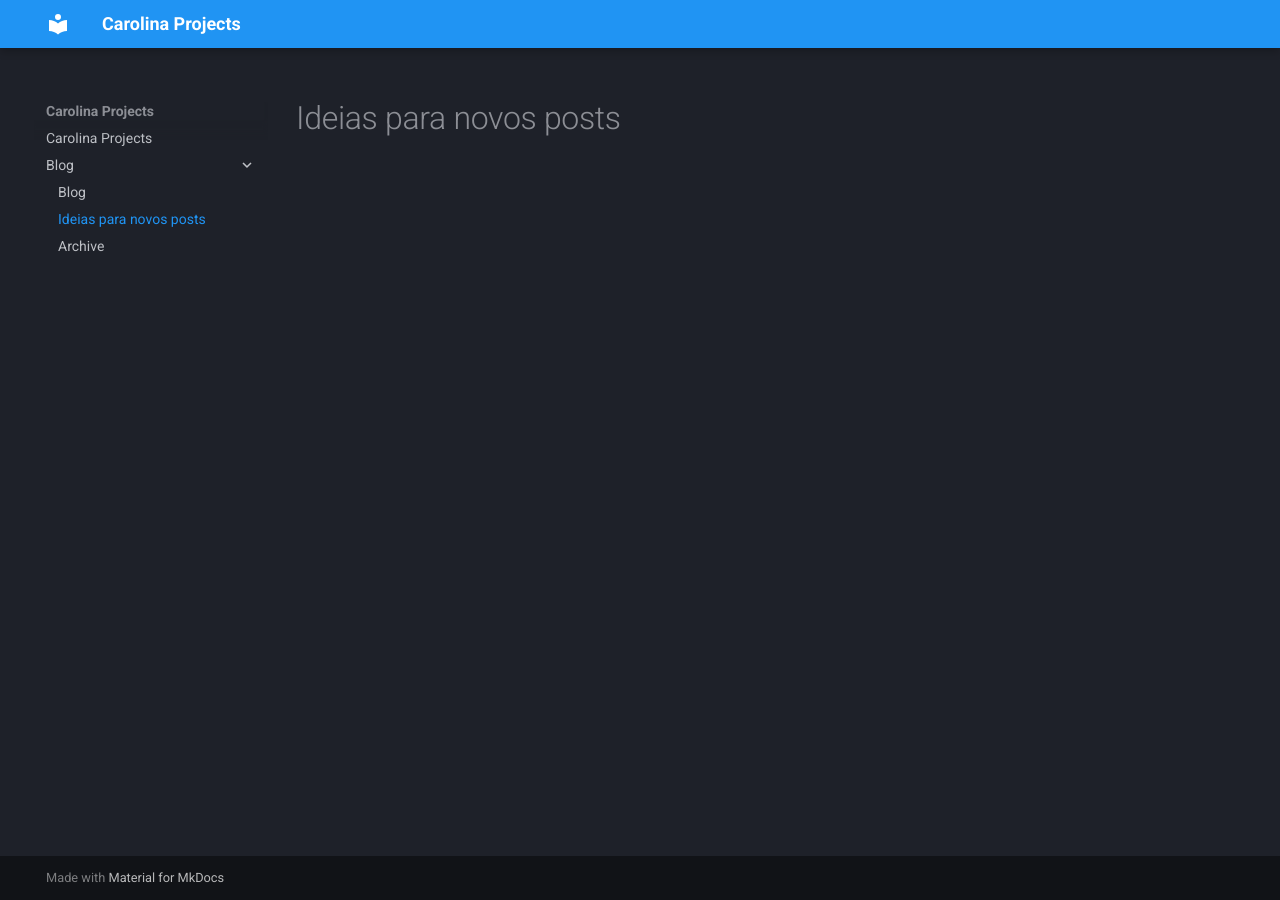
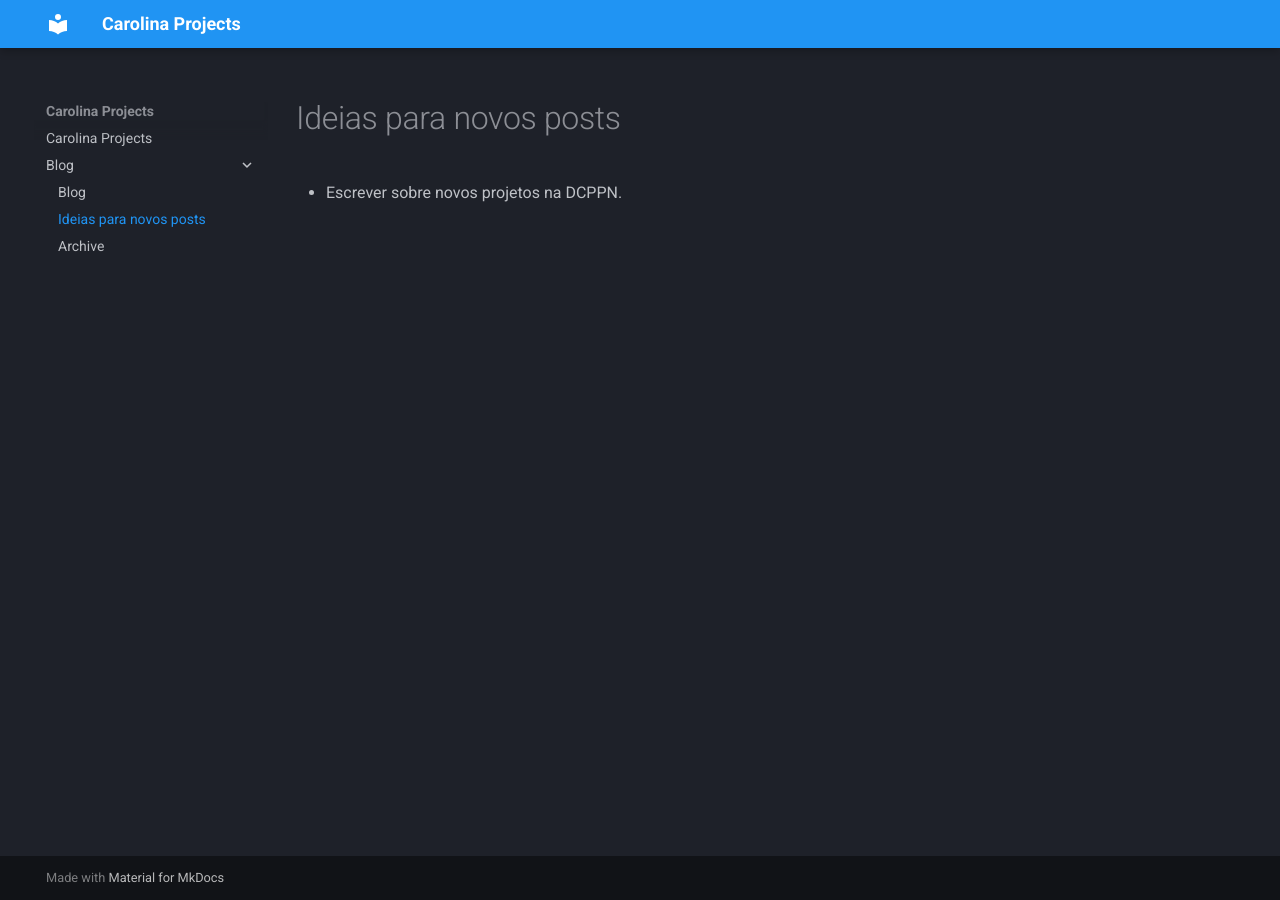
Before and after one commit to carolfmoreira/carolina-projects, an MkDocs documentation site: the page built from docs/blog/ideias_posts.md, in a window 1280 px wide. Built offline with MkDocs 1.6.1 and Material for MkDocs 9.7.7, drawn with Linux system fonts in a browser that asks for light colours.

Commit message:
insere descritivo ideias

```diff
--- a/docs/blog/ideias_posts.md
+++ b/docs/blog/ideias_posts.md
@@ -1 +1,3 @@
 #Ideias para novos posts
+
+- Escrever sobre novos projetos na DCPPN.
```
